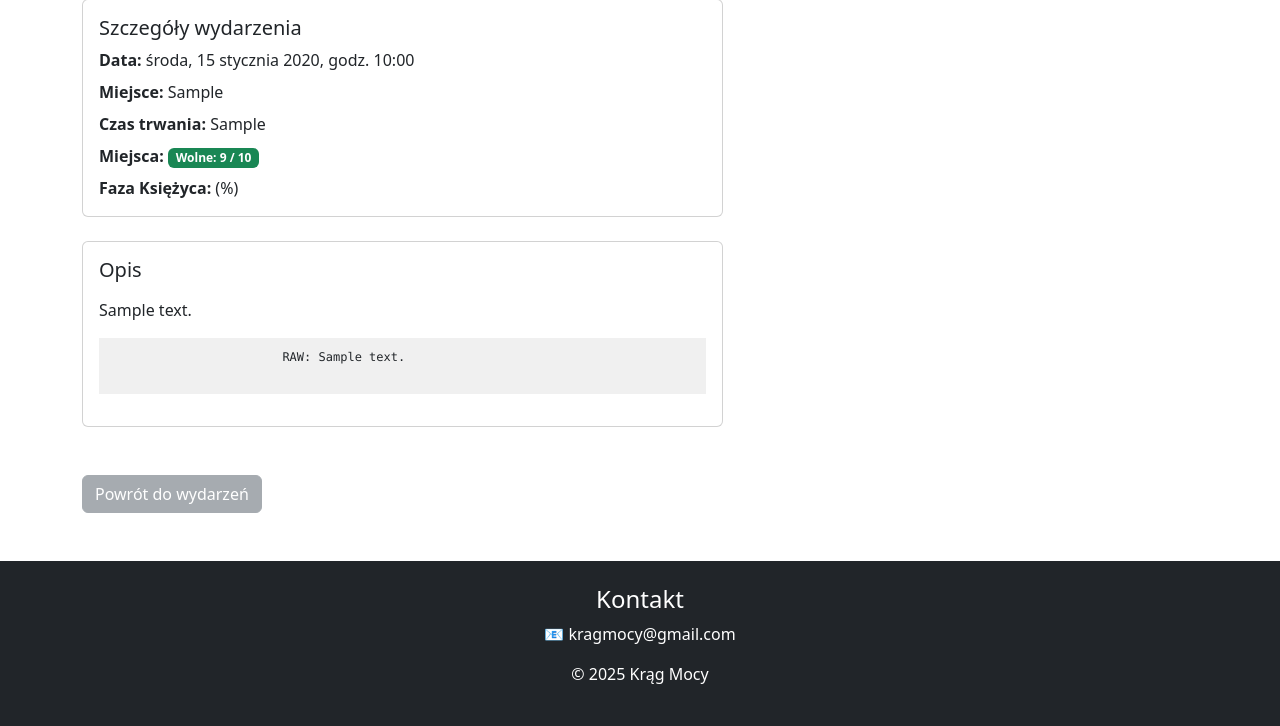
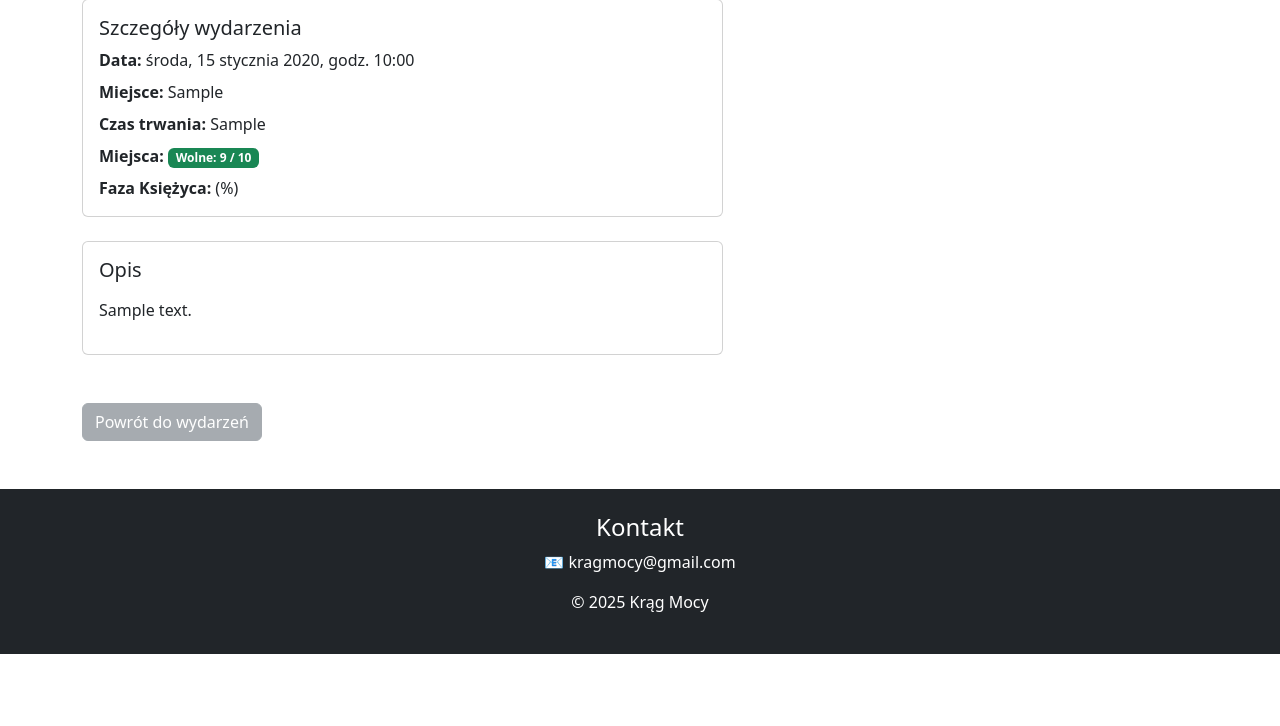
Before and after one commit to zbigniew-szafranski/KragMocy, a Flask app: template templates/event_detail.html in a window 1280 px wide. Shown: the part 621-1347 px from the top of the page. After the commit the page ends 1275 px from the top, so only its background shows below. Run offline with Flask 3, Linux system fonts and the light colour scheme; tables that the repository leaves empty hold one stand-in row (values such as "Sample post"); the template is opened without the code that fills it: values that come from a table or form of the project are taken from there, most other values are stand-ins (such as "Sample title", 1, 10 or a date in 2020); grey boxes marked "Sample" are stand-in pictures; some libraries are stand-ins or nearby versions.

Commit message:
Deployment na Railway nl2br debug

```diff
--- a/templates/event_detail.html
+++ b/templates/event_detail.html
@@ -69,10 +69,6 @@
                 <div class="card-body">
                     <h5 class="card-title">Opis</h5>
                     <p class="card-text">{{ event.description | nl2br_simple | safe }}</p>
-                    <!-- DEBUG: -->
-                    <pre style="background: #f0f0f0; padding: 10px; font-size: 12px;">
-                        RAW: {{ event.description | truncate(100) }}
-                    </pre>
                 </div>
             </div>
         </div>
```
